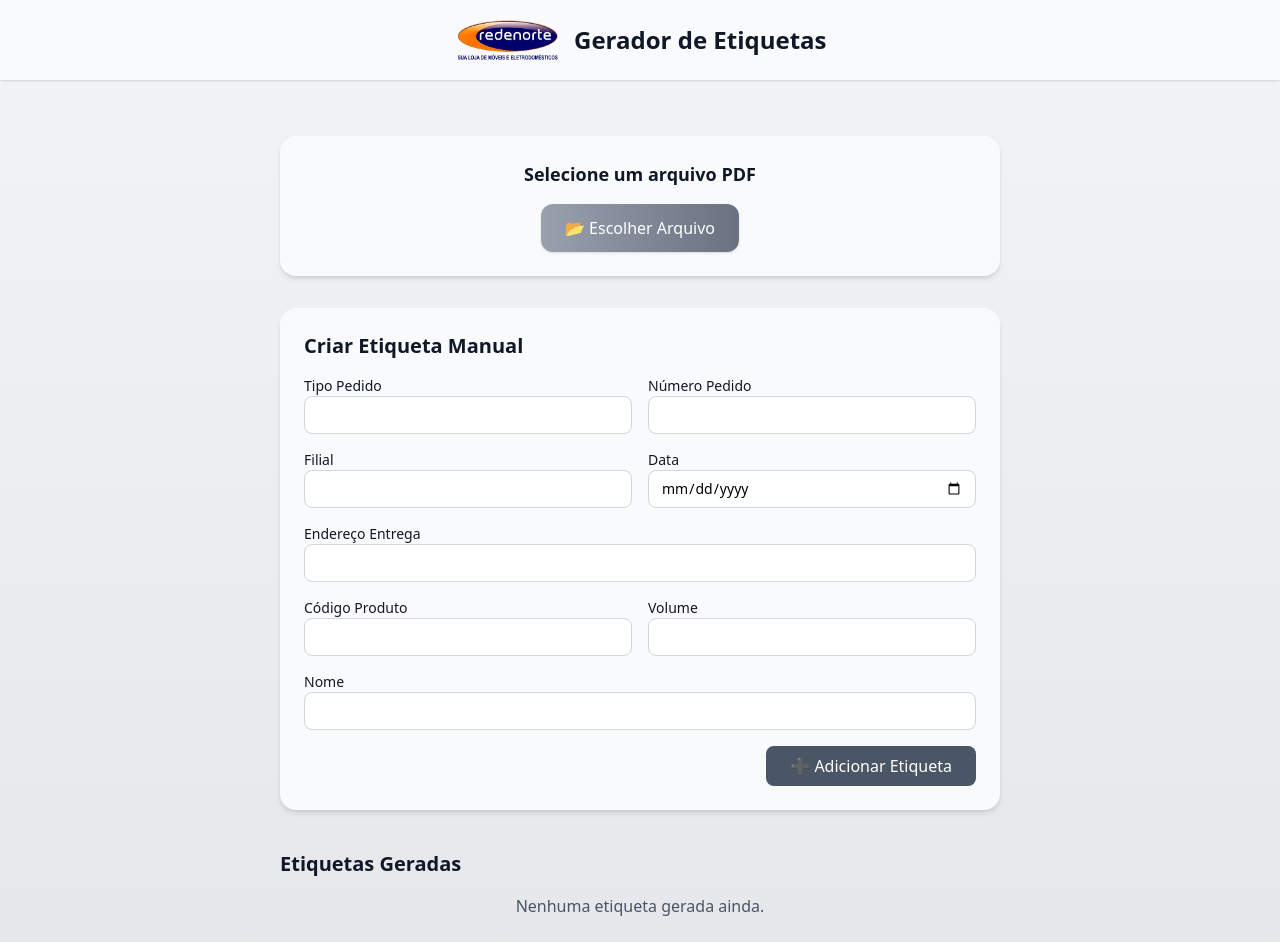
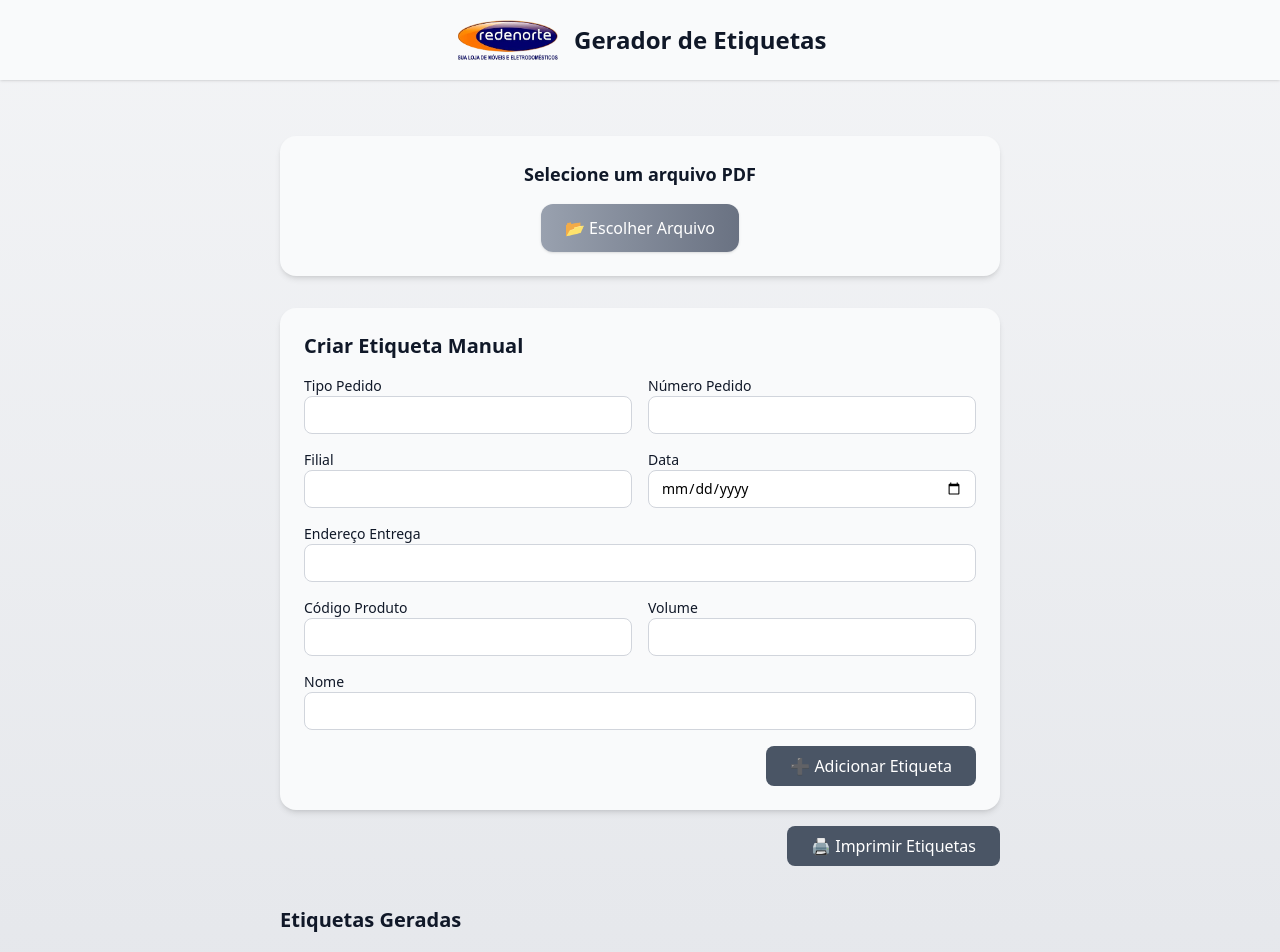
Before and after one commit to ElieltonRamos/Generate-Tags, a Vue app: page / in a window 1280 px wide. Shown: the top 952 px of the page. Built offline with nearby package versions, Linux system fonts and the light colour scheme.

Commit message:
corrigindo caminho de imagens

```diff
--- a/src/App.vue
+++ b/src/App.vue
@@ -2,7 +2,7 @@
   <div class="min-h-screen flex flex-col items-center bg-gradient-to-b from-gray-100 to-gray-200 text-black">
     <!-- Topo com logo -->
     <header class="w-full py-4 flex items-center justify-center shadow bg-gray-50">
-      <img src="/logo.png" alt="Logo Empresa" class="h-12 mr-3" />
+      <img src="./assets/logo-rede-norte.png" alt="Logo Empresa" class="h-12 mr-3" />
       <h1 class="text-2xl font-bold text-gray-900">Gerador de Etiquetas</h1>
     </header>
 
@@ -74,10 +74,16 @@
         </form>
       </div>
 
+      <div class="w-full flex justify-end mt-4">
+        <button @click="imprimirEtiquetas" class="px-6 py-2 bg-gray-600 text-white rounded-lg hover:bg-gray-700">
+          🖨️ Imprimir Etiquetas
+        </button>
+      </div>
+
       <!-- Lista de etiquetas -->
       <section class="w-full mt-10">
         <h2 class="text-xl font-semibold text-gray-900 mb-4">Etiquetas Geradas</h2>
-        <div v-if="etiquetas.length > 0">
+        <div class="etiqueta-to-print" v-if="etiquetas.length > 0">
           <Etiqueta v-for="(et, index) in etiquetas" :key="index" v-bind="et" @deletar="removerEtiqueta(index)" />
         </div>
         <p v-else class="text-gray-600 text-center">Nenhuma etiqueta gerada ainda.</p>
@@ -90,8 +96,38 @@
 import { ref } from 'vue';
 import Etiqueta from './components/Etiqueta.vue';
 
-// Lista de etiquetas
 const etiquetas = ref([]);
+
+function imprimirEtiquetas() {
+  const etiquetasContainer = document.createElement('div');
+
+  // Clona cada etiqueta do DOM
+  document.querySelectorAll('.etiqueta-to-print').forEach((el) => {
+    etiquetasContainer.appendChild(el.cloneNode(true));
+  });
+
+  const printWindow = window.open('', '_blank', 'width=400,height=600');
+  if (!printWindow) return;
+
+  printWindow.document.write(`
+    <html>
+      <head>
+        <title>Imprimir Etiquetas</title>
+        <style>
+          body { margin: 0; padding: 10px; font-family: Arial, sans-serif; }
+          .etiqueta { margin-bottom: 10px; }
+        </style>
+      </head>
+      <body>
+        ${etiquetasContainer.innerHTML}
+      </body>
+    </html>
+  `);
+  printWindow.document.close();
+  printWindow.focus();
+  printWindow.print();
+  printWindow.close();
+}
 
 // Formulário
 const form = ref({
@@ -111,7 +147,18 @@ function handleFileUpload(event) {
   const file = event.target.files[0];
   if (file) {
     selectedFile.value = file.name;
-    // 🔹 Aqui segue sua lógica de leitura do PDF
+    etiquetas.value = [
+      {
+        tipoPedido: 'PV',
+        numeroPedido: '123',
+        filial: '18 - Cacule',
+        data: '09/09/2023',
+        enderecoEntrega: 'Rua teste',
+        codigoProduto: '123',
+        volume: '01/01',
+        nome: 'Tinta',
+      },
+    ];
   }
 }
 
--- a/src/components/Etiqueta.vue
+++ b/src/components/Etiqueta.vue
@@ -11,7 +11,7 @@
     <!-- Cabeçalho com logo -->
     <div class="flex items-center justify-between border-b border-gray-400 pb-2 mb-3">
       <div class="flex items-center">
-        <img src="/logo.png" alt="Logo Empresa" class="h-10 mr-3" />
+        <img src="../assets/logo-rede-norte.png" alt="Logo Empresa" class="h-10 mr-3" />
         <h2 class="text-lg font-bold">DANFE Simplificada</h2>
       </div>
       <span class="text-sm">{{ data }}</span>
```
